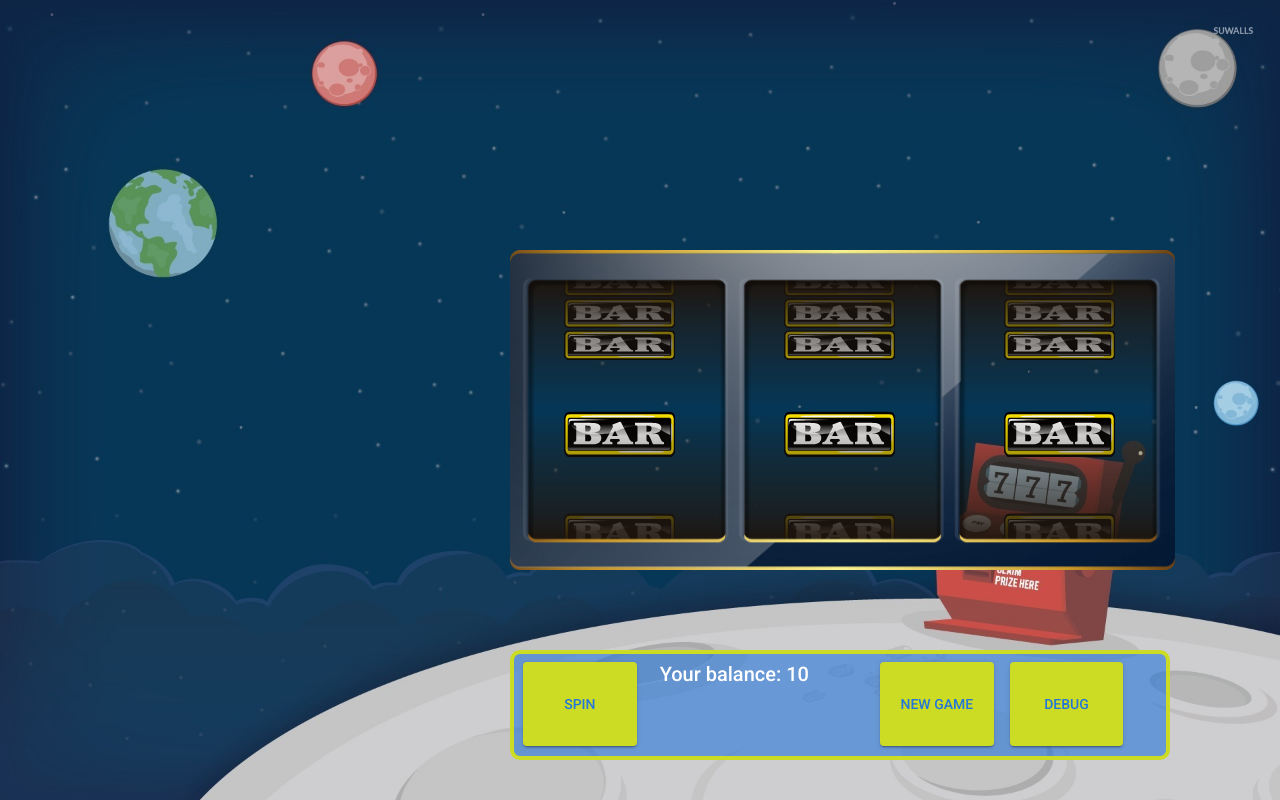
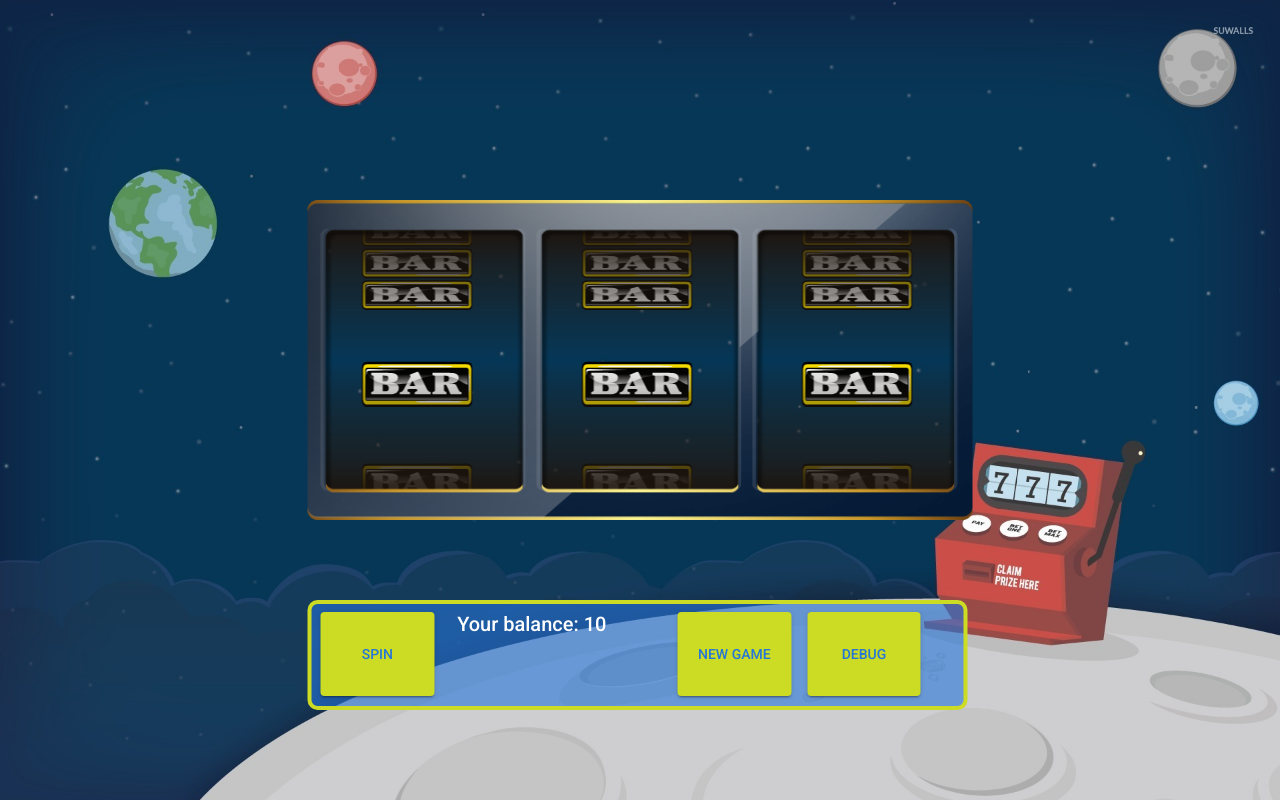
Before and after one commit to alvisz/Slots, an Angular app: page / in a window 1280 px wide. Built offline with nearby package versions, Linux system fonts and the light colour scheme.

Commit message:
Fixed css

```diff
--- a/src/app/app.component.sass
+++ b/src/app/app.component.sass
@@ -1,8 +1,12 @@
 div
-  position: relative
   height: 100vh
   background: url("../assets/background.jpg") no-repeat center center fixed
   -webkit-background-size: cover
   -moz-background-size: cover
   -o-background-size: cover
   background-size: cover
+app-reel
+  position: absolute
+  top: 25%
+  left: 50%
+  transform: translateX(-50%)
--- a/src/app/reel/reel.component.html
+++ b/src/app/reel/reel.component.html
@@ -1,4 +1,4 @@
-
+<div class="reel">
   <img class="frame" src="./assets/blank-slot.png">
   <app-lines></app-lines>
   <div class="reel1 m-1">
@@ -22,3 +22,4 @@
       <button mat-raised-button color="accent" class="col-2" style="float: right; margin: 8px" (click)="openDebug()">DEBUG</button>
     </div>
   </div>
+</div>
--- a/src/app/reel/reel.component.sass
+++ b/src/app/reel/reel.component.sass
@@ -1,23 +1,22 @@
+.reel
+  width: 665px
+  height: 520px
 .frame
   position: absolute
-  left: 510px
-  right: 0
-  top: 250px
   height: 320px
   z-index: 2
 
 app-lines
   position: absolute
-  top: 310px
-  left: 530px
+  top: 60px
+  left: 20px
   z-index: 1
 
 .statsbar
   position: absolute
   height: 110px
   width: 660px
-  top: 650px
-  left: 510px
+  top: 400px
   background-color: rgba(37, 118, 217,0.6)
   border: 4px solid #ccdb23
   border-radius: 10px
@@ -28,24 +27,21 @@ app-lines
 
 .reel1
   position: absolute
-  top: 250px
-  left: 560px
+  left: 50px
   z-index: 0
   max-height: 300px
   overflow: hidden
 
 .reel2
   position: absolute
-  top: 250px
-  left: 780px
+  left: 270px
   z-index: 0
   max-height: 300px
   overflow: hidden
 
 .reel3
   position: absolute
-  top: 250px
-  left: 1000px
+  left: 490px
   z-index: 0
   max-height: 300px
   overflow: hidden
```
Lines whose indentation alone changed are shown as unchanged.
